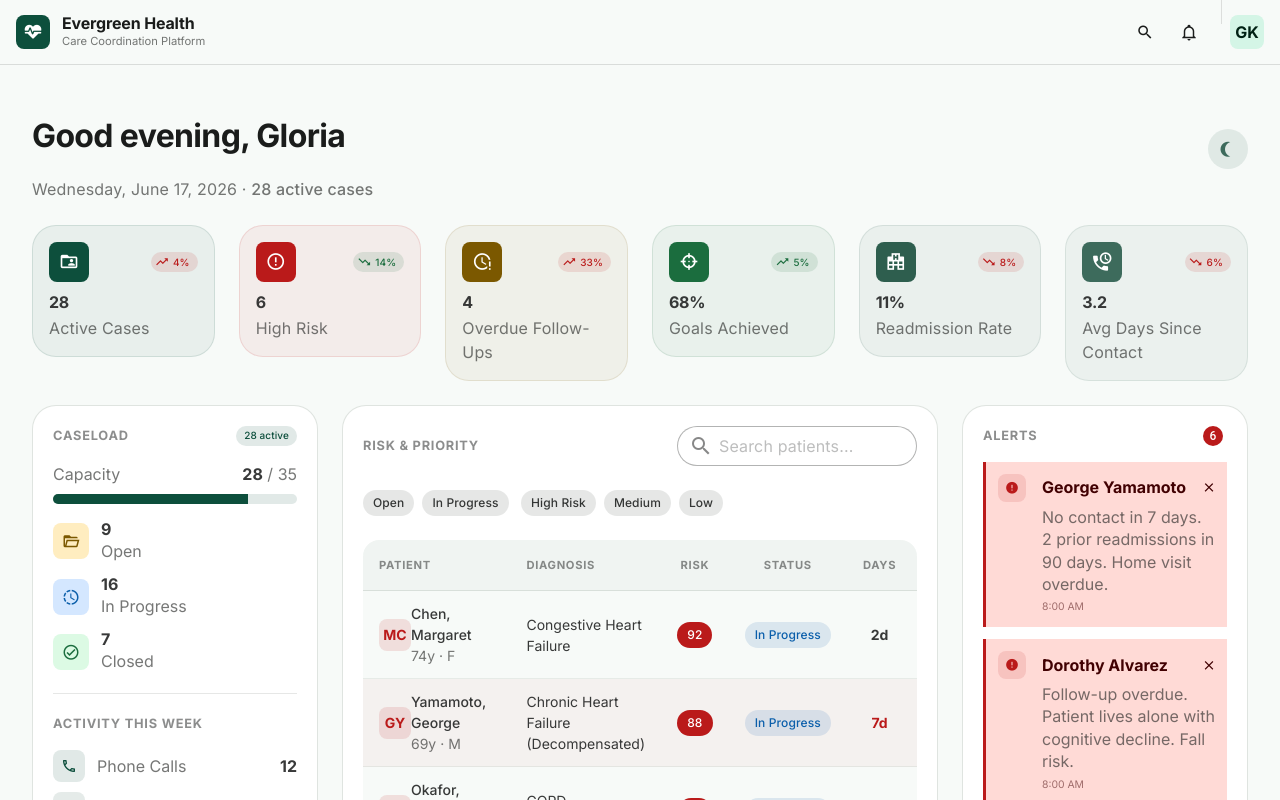
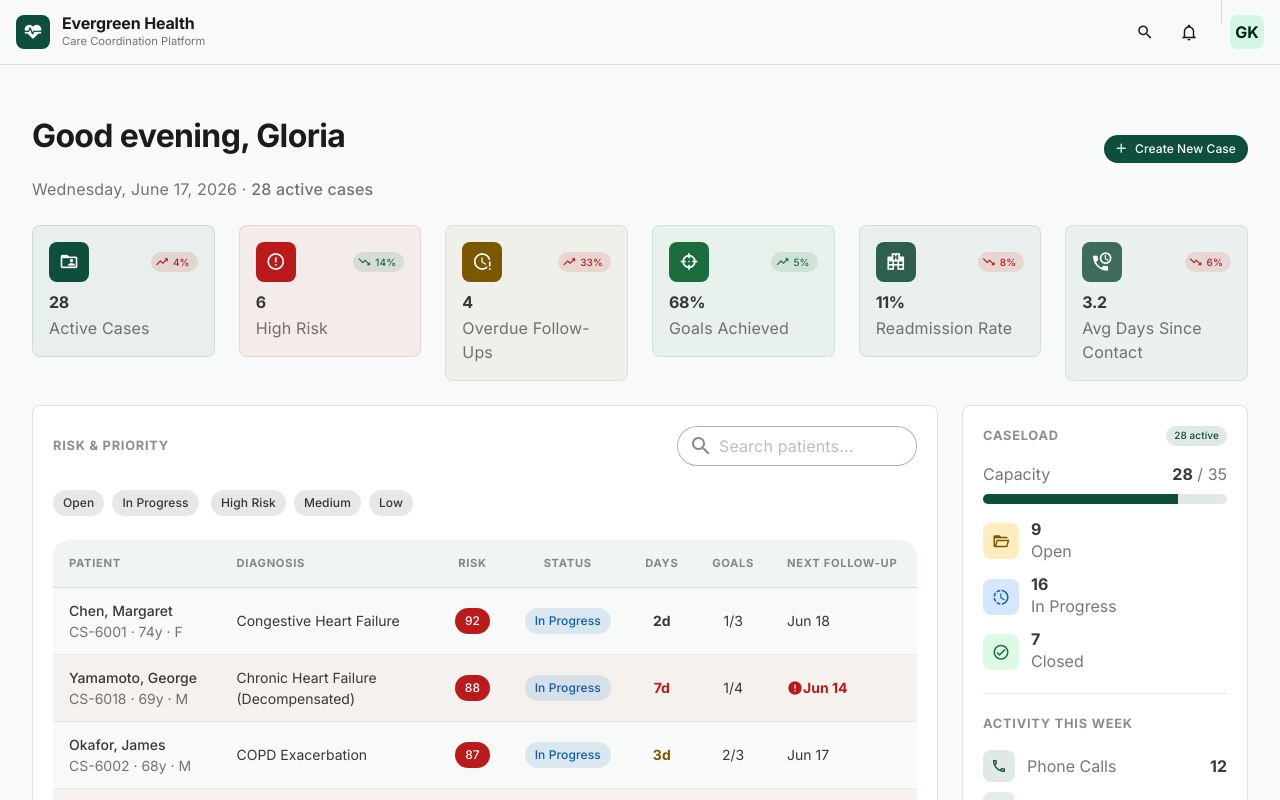
Before and after one commit to glo-kim/my-capstone-dashboard, a Vue app: page / in a window 1280 px wide. Shown: the top 800 px of the page. Built offline with nearby package versions, Linux system fonts and the light colour scheme.

Commit message:
Update layout and styling in HomeView and RiskPriorityPanel for improved user experience

```diff
--- a/src/components/RiskPriorityPanel.vue
+++ b/src/components/RiskPriorityPanel.vue
@@ -48,23 +48,12 @@
           @click="selectedCase = selectedCase?.case.id === item.case.id ? null : item"
         >
           <td>
-            <div class="d-flex align-center gap-2">
-              <v-avatar
-                :color="riskColor(item.patient.riskLevel)"
-                size="32"
-                variant="tonal"
-              >
-                <span class="text-caption font-weight-bold">
-                  {{ item.patient.firstName[0] }}{{ item.patient.lastName[0] }}
-                </span>
-              </v-avatar>
-              <div>
-                <div class="text-body-2 font-weight-medium">
-                  {{ item.patient.lastName }}, {{ item.patient.firstName }}
-                </div>
-                <div class="text-caption text-medium-emphasis">
-                  {{ item.patient.age }}y · {{ item.patient.gender[0] }}
-                </div>
+            <div>
+              <div class="text-body-2 font-weight-medium">
+                {{ item.patient.lastName }}, {{ item.patient.firstName }}
+              </div>
+              <div class="text-caption text-medium-emphasis">
+                {{ item.case.id }} · {{ item.patient.age }}y · {{ item.patient.gender[0] }}
               </div>
             </div>
           </td>
--- a/src/plugins/vuetify.ts
+++ b/src/plugins/vuetify.ts
@@ -103,7 +103,7 @@ export default createVuetify({
   },
   defaults: {
     VCard: {
-      rounded: 'xl',
+      rounded: 'lg',
       elevation: 0,
       border: true,
     },
@@ -117,13 +117,13 @@ export default createVuetify({
       density: 'comfortable',
     },
     VSheet: {
-      rounded: 'xl',
+      rounded: 'lg',
     },
     VChip: {
       rounded: 'pill',
     },
     VAlert: {
-      rounded: 'xl',
+      rounded: 'lg',
       border: 'start',
       elevation: 0,
     },
--- a/src/views/HomeView.vue
+++ b/src/views/HomeView.vue
@@ -10,13 +10,16 @@
           {{ todayFormatted }} · <span class="font-weight-medium">{{ data.summary.totalActiveCases }} active cases</span>
         </div>
       </div>
-      <v-btn
-        :icon="darkMode ? 'mdi-white-balance-sunny' : 'mdi-moon-waning-crescent'"
-        variant="tonal"
-        color="secondary"
-        size="small"
-        @click="toggleTheme"
-      />
+      <div class="d-flex align-center gap-2">
+        <v-btn
+          prepend-icon="mdi-plus"
+          variant="flat"
+          color="primary"
+          size="small"
+        >
+          Create New Case
+        </v-btn>
+      </div>
     </div>
 
     <!-- KPI Row -->
@@ -82,21 +85,10 @@
       </v-col>
     </v-row>
 
-    <!-- Main 3-Column Layout -->
+    <!-- Main 2-Column Layout -->
     <v-row>
-      <!-- Left Column: Caseload & Activity -->
-      <v-col cols="12" lg="3" order="2" order-lg="1">
-        <CaseloadPanel
-          :summary="data.summary"
-          :coordinator="data.coordinator"
-          :activity-summary="data.activitySummary"
-          :goal-completion="data.outcomes.goalCompletionByCategory"
-          :readmission-stats="data.outcomes.readmissionStats"
-        />
-      </v-col>
-
-      <!-- Center Column: Risk & Priority (primary focus) -->
-      <v-col cols="12" lg="6" order="1" order-lg="2">
+      <!-- Left Column: Risk & Priority (primary focus) -->
+      <v-col cols="12" lg="9" order="1">
         <RiskPriorityPanel
           :cases="data.cases"
           :patients="data.patients"
@@ -109,12 +101,22 @@
         </div>
       </v-col>
 
-      <!-- Right Column: Alerts -->
-      <v-col cols="12" lg="3" order="3">
-        <AlertsPanel
-          :alerts="alerts"
-          @acknowledge="acknowledgeAlert"
+      <!-- Right Column: Caseload, Alerts, Recently Closed -->
+      <v-col cols="12" lg="3" order="2">
+        <CaseloadPanel
+          :summary="data.summary"
+          :coordinator="data.coordinator"
+          :activity-summary="data.activitySummary"
+          :goal-completion="data.outcomes.goalCompletionByCategory"
+          :readmission-stats="data.outcomes.readmissionStats"
         />
+
+        <div class="mt-4">
+          <AlertsPanel
+            :alerts="alerts"
+            @acknowledge="acknowledgeAlert"
+          />
+        </div>
 
         <!-- Recent Closures -->
         <v-card variant="flat" class="pa-5 mt-4" style="background: rgb(var(--v-theme-surface-light)); border: 1px solid rgba(var(--v-theme-outline-variant), 0.5)">
@@ -167,7 +169,6 @@
 
 <script setup lang="ts">
 import { ref, computed } from 'vue'
-import { useTheme } from 'vuetify'
 import metricsData from '../data/metrics.json'
 
 import KpiCard from '../components/KpiCard.vue'
@@ -176,17 +177,9 @@ import RiskPriorityPanel from '../components/RiskPriorityPanel.vue'
 import AlertsPanel from '../components/AlertsPanel.vue'
 import TrendChart from '../components/TrendChart.vue'
 
-const theme = useTheme()
-const darkMode = ref(false)
-
 const data = metricsData
 
 const alerts = ref([...data.alerts])
-
-function toggleTheme() {
-  darkMode.value = !darkMode.value
-  theme.global.name.value = darkMode.value ? 'md3Dark' : 'md3Light'
-}
 
 function acknowledgeAlert(id: string) {
   const alert = alerts.value.find((a) => a.id === id)
```
Also changed, not shown: 1 other file (tests, documents, lock files or other folders).
